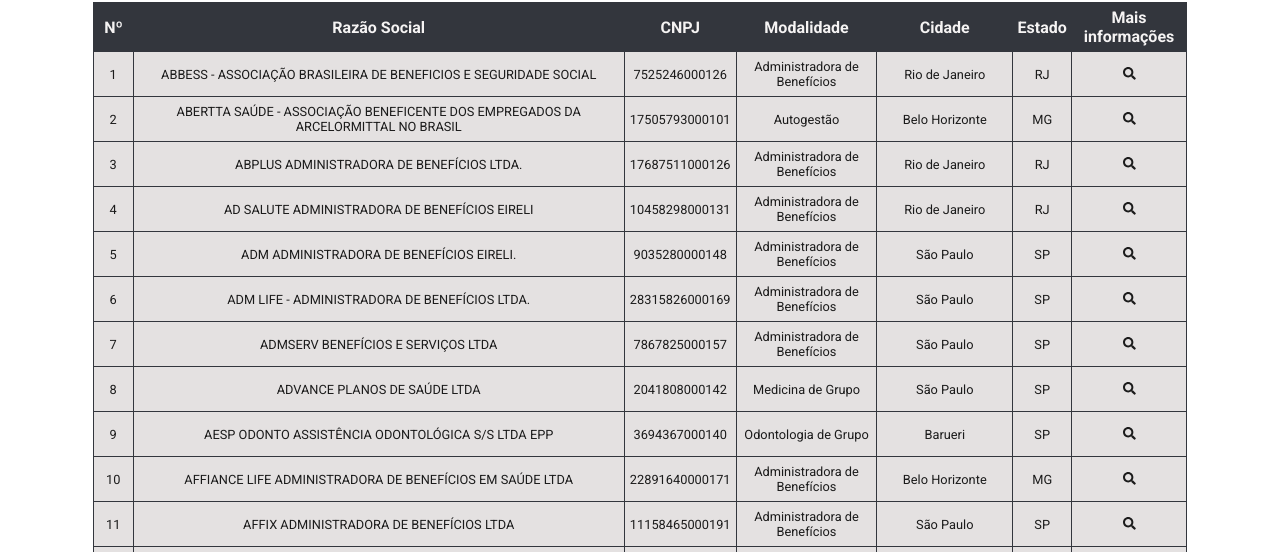
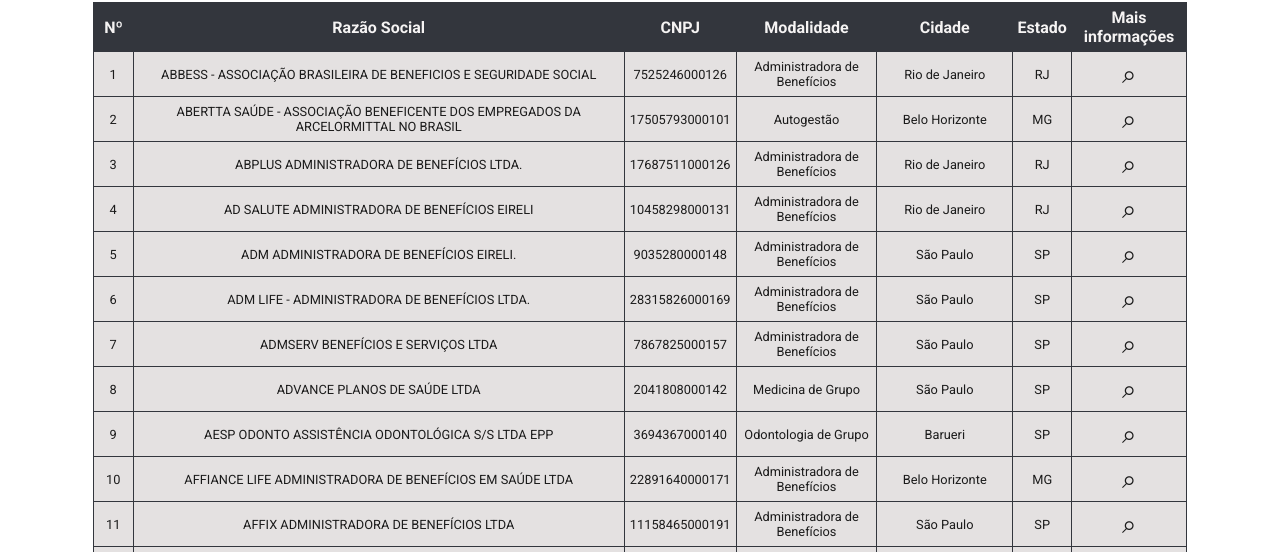
Before and after one commit to Carolbrandes/Relatorio-Operadoras-IC, a Vue app: page / in a window 1280 px wide. Shown: the part 248-800 px from the top of the page. Built offline with nearby package versions, Linux system fonts and the light colour scheme.

Commit message:
removi o fontawesome estava deixando a app bem lenta

```diff
--- a/package.json
+++ b/package.json
@@ -12,7 +12,6 @@
     "vue": "^2.6.11"
   },
   "devDependencies": {
-    "@fortawesome/fontawesome-free": "^5.14.0",
     "@vue/cli-plugin-babel": "~4.4.0",
     "@vue/cli-plugin-eslint": "~4.4.0",
     "@vue/cli-service": "~4.4.0",
--- a/src/App.vue
+++ b/src/App.vue
@@ -64,7 +64,7 @@
               <td class="ocultarDispMoveis">{{operadora["UF"]}}</td>
               <td>
                 <a @click="getMaisInformacoesOperadora(operadora.CNPJ)" class="ver-mais" href="#">
-                 <i class="fa fa-search" aria-hidden="true"></i>
+                &#x2315;
                 </a>
               </td>
             </tr>
@@ -79,8 +79,8 @@
               <td class="ocultarDispMoveis">{{operadora["Cidade"]}}</td>
               <td class="ocultarDispMoveis">{{operadora["UF"]}}</td>
               <td>
-                <a class="ver-mais" href="#">
-                 <i class="fa fa-search" aria-hidden="true"></i>
+                <a @click="getMaisInformacoesOperadora(operadora.CNPJ)" class="ver-mais" href="#">
+                &#x2315;
                 </a>
               </td>
             </tr>
@@ -95,8 +95,8 @@
               <td class="ocultarDispMoveis">{{operadora["Cidade"]}}</td>
               <td class="ocultarDispMoveis">{{operadora["UF"]}}</td>
               <td>
-                <a class="ver-mais" href="#">
-                 <i class="fa fa-search" aria-hidden="true"></i>
+                <a @click="getMaisInformacoesOperadora(operadora.CNPJ)" class="ver-mais" href="#">
+                &#x2315;
                 </a>
               </td>
             </tr>
@@ -111,8 +111,8 @@
               <td class="ocultarDispMoveis">{{operadora["Cidade"]}}</td>
               <td class="ocultarDispMoveis">{{operadora["UF"]}}</td>
               <td>
-                <a class="ver-mais" href="#">
-                 <i class="fa fa-search" aria-hidden="true"></i>
+                <a @click="getMaisInformacoesOperadora(operadora.CNPJ)" class="ver-mais" href="#">
+                &#x2315;
                 </a>
               </td>
             </tr>
@@ -148,8 +148,7 @@
 
 <script>
 import Header from './components/Header';
-import '@fortawesome/fontawesome-free/css/all.css';
-import '@fortawesome/fontawesome-free/js/all.js';
+
 export default {
   components: {Header},
   data: () => {
@@ -276,26 +275,35 @@
   --font-size02: 1em;
   --font-size03: 1.5em;
   --font-size04: 1.3em;
+  --font-size05: 2em;
   --height-buttons-selects: 40px;
   --border-radius: 5px;
 }
+
+/* RESET */
 * {
   margin: 0;
   padding: 0;
   font-family: "Roboto", sans-serif;
   box-sizing: border-box;
 }
+
+/* ALIGN CONTENT */
 .container {
   width: 95%;
   margin-left: auto;
   margin-right: auto;
 }
+
+/* HEADER */
 .fixed {
   position: fixed;
   width: 100%;
   background-color: var(--cor01);
   z-index: 2;
 }
+
+/* FILTERS */
 .filtros {
   margin-bottom: 50px;
   display: flex;
@@ -328,15 +336,20 @@
 .select01{
   background-color: var(--cor02);
 }
+
+
+/* MAIN CONTENT */
 main {
   position: relative;
   top: 250px;
 }
 
+/* TITLE FOR TABLET AND MOBILE */
 .tituloFiltro{
   display: none;
 }
 
+/* OPERATORS TABLE */
 table {
   border-collapse: collapse;
   text-align: center;
@@ -375,12 +388,13 @@
 }
 .ver-mais{
   color: var(--cor04);
-  transition: color 1.5s ease-in-out
-}
-.ver-mais i{
-  font-size: var(--font-size02);
+  transition: color 1.5s ease-in-out;
+  font-size: var(--font-size05);
+  text-decoration: none;
 }
 
+
+/* MODAL */
 .overflow-modal{
   position: fixed;
   top: 0;
```
Also changed, not shown: 1 other file (tests, documents, lock files or other folders).
